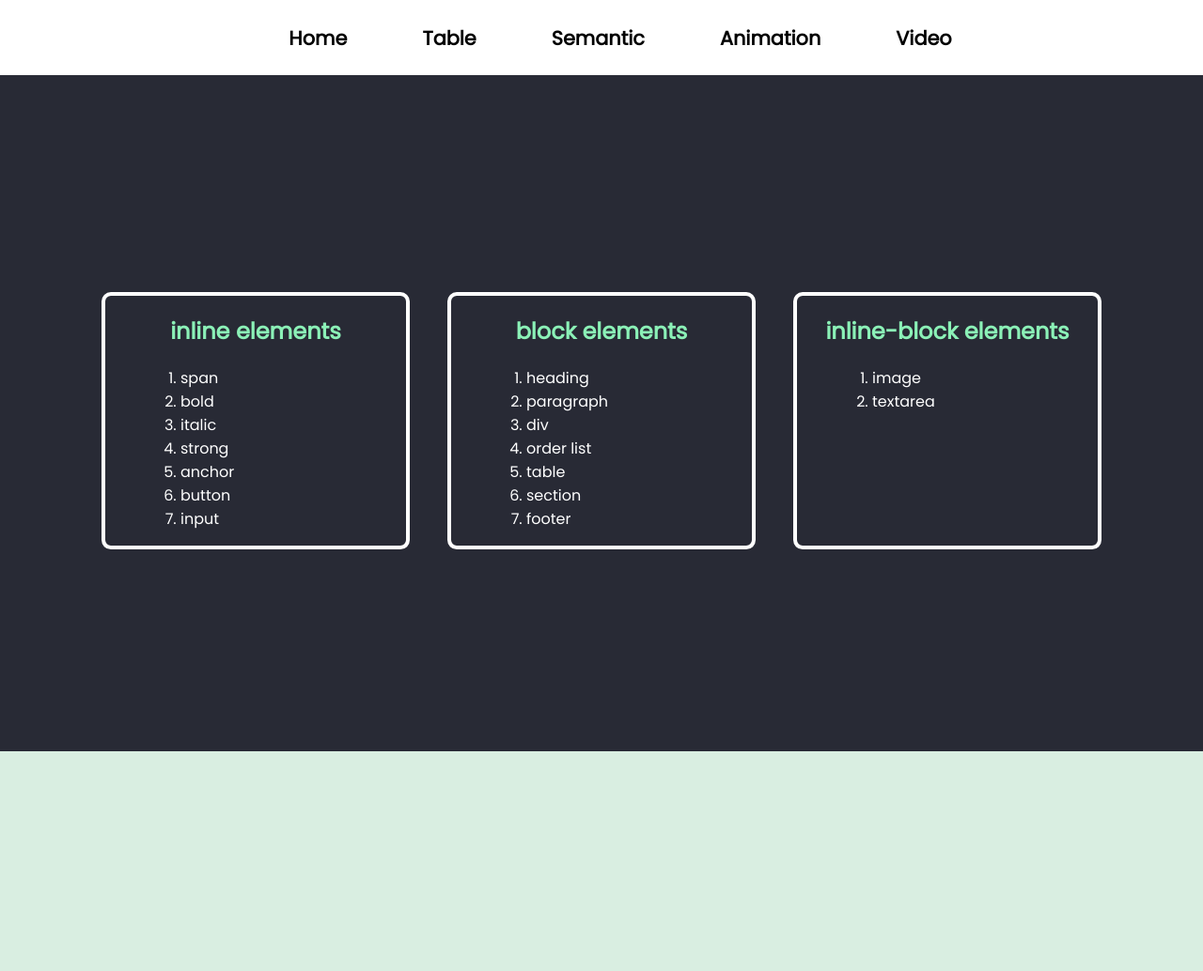
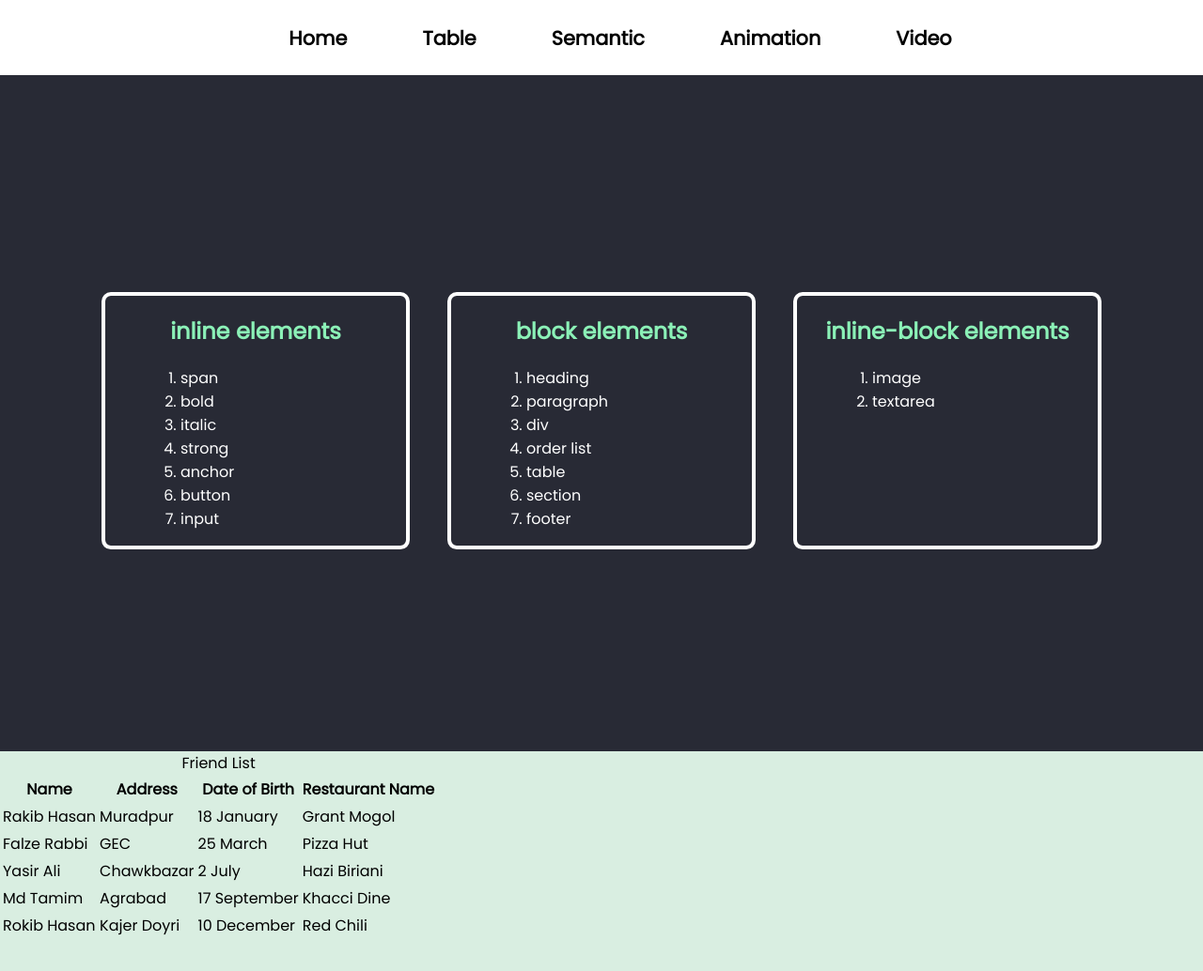
Before and after one commit to SakibAhamedKhan/practice_day7.5, a plain HTML site: page index.html in a window 1280 px wide. Shown: the top 1034 px of the page at 94% size. Drawn offline with Linux system fonts and the light colour scheme.

Commit message:
table created

```diff
--- a/css/style.css
+++ b/css/style.css
@@ -16,11 +16,14 @@ section {
 header {
 	position: fixed;
 	width: 100%;
+	z-index: 1000;
 }
 
 .navbar {
 	background-color: #ffffff;
-
+	display: flex;
+	align-items: center;
+	justify-content: center;
 }
 
 .tab,
@@ -38,10 +41,7 @@ li a {
 	height: 80px;
 }
 
-.tab li {
-	/* padding-left: 30px;
-	padding-right: 30px; */
-}
+
 
 .tab>li>a {
 	/* 059862color: rgb(0, 0, 0); */
--- a/index.html
+++ b/index.html
@@ -62,7 +62,47 @@
 
 		</section>
 		<section id="table" class="table-container">
-
+			<div class="table-details">
+				<table>
+					<caption>Friend List</caption>
+					<tr>
+						<th>Name</th>
+						<th>Address</th>
+						<th>Date of Birth</th>
+						<th>Restaurant Name</th>
+					</tr>
+					<tr>
+						<td>Rakib Hasan</td>
+						<td>Muradpur</td>
+						<td>18 January</td>
+						<td>Grant Mogol</td>
+					</tr>
+					<tr>
+						<td>Falze Rabbi</td>
+						<td>GEC</td>
+						<td>25 March</td>
+						<td>Pizza Hut</td>
+					</tr>
+					<tr>
+						<td>Yasir Ali</td>
+						<td>Chawkbazar</td>
+						<td>2 July</td>
+						<td>Hazi Biriani</td>
+					</tr>
+					<tr>
+						<td>Md Tamim</td>
+						<td>Agrabad</td>
+						<td>17 September</td>
+						<td>Khacci Dine</td>
+					</tr>
+					<tr>
+						<td>Rokib Hasan</td>
+						<td>Kajer Doyri</td>
+						<td>10 December</td>
+						<td>Red Chili</td>
+					</tr>
+				</table>
+			</div>
 		</section>
 		<section id="semantic" class="semantic-container">
 
```
